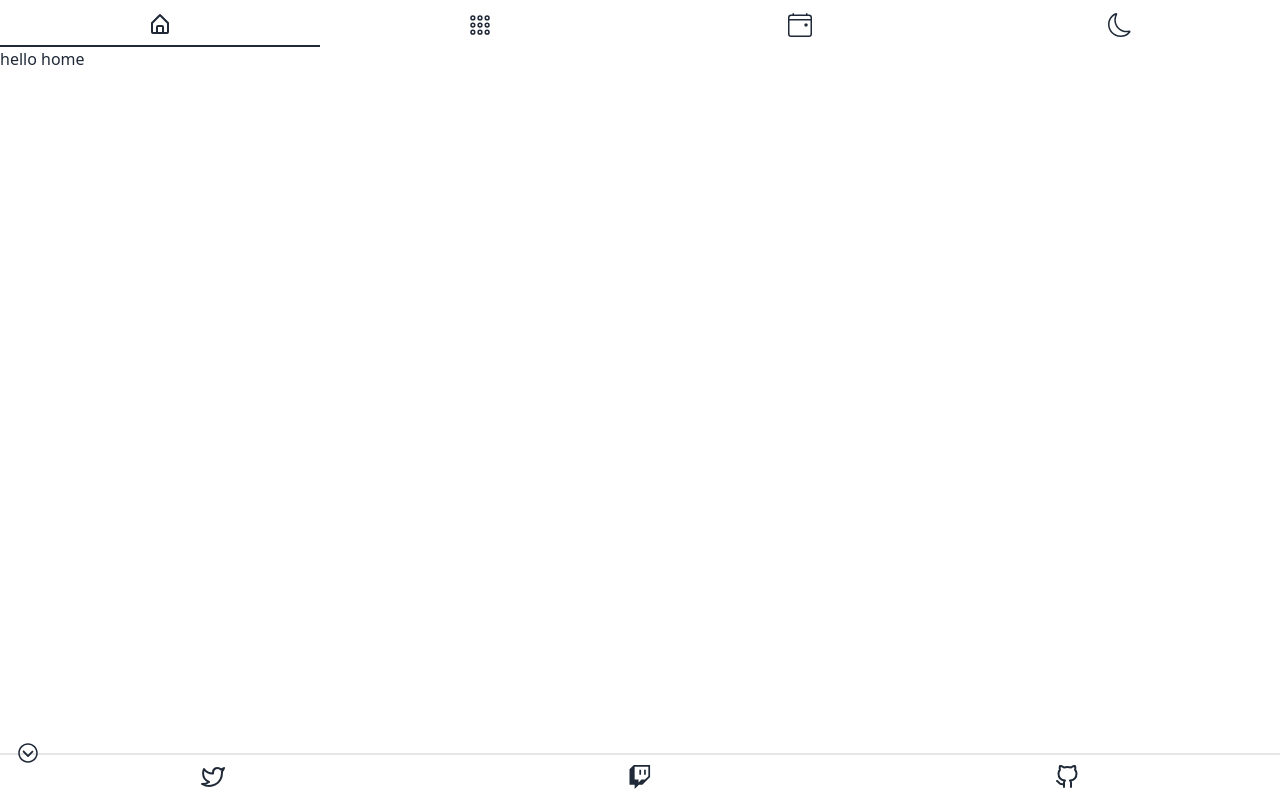
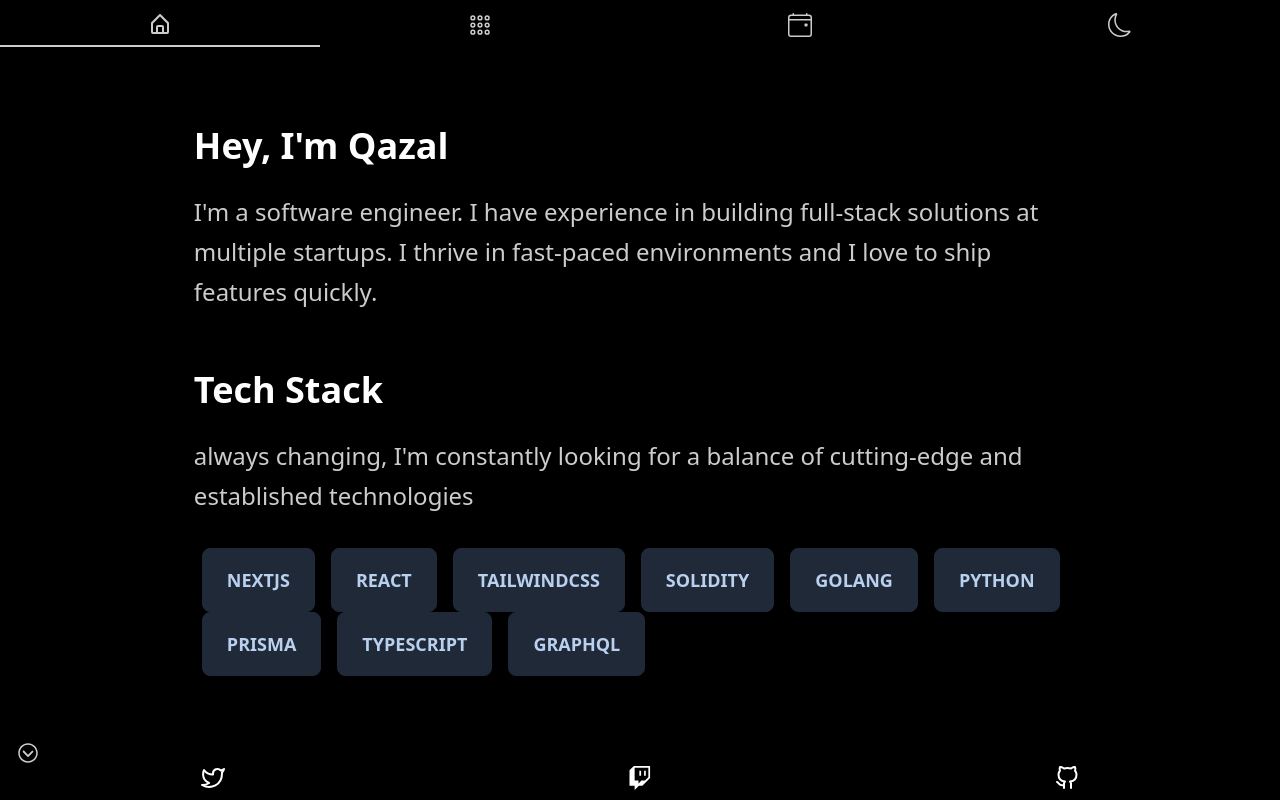
Before and after one commit to Qazalin/qazal.tech, a Next.js app: page / in a window 1280 px wide. Built offline with nearby package versions, Linux system fonts and the light colour scheme; a web font is replaced by a local one.

Commit message:
home + new theme

```diff
--- a/components/Layout.tsx
+++ b/components/Layout.tsx
@@ -4,11 +4,11 @@ import { Footer } from "./Footer";
 
 export const Layout: React.FC<PropsWithChildren<{}>> = ({ children }) => {
   return (
-    <div className="w-[100vw] h-[100vh] overflow-hidden flex flex-col">
+    <div className="w-[100vw] h-[100vh] overflow-hidden flex flex-col prose max-w-full">
       <div className="w-full h-12">
         <Navbar />
       </div>
-      <div className="w-[100vw] h-[calc(100vh-5rem)] overflow-y-auto">
+      <div className="w-[100vw] h-[calc(100vh-5rem)] overflow-y-auto flex flex-col justify-center items-center p-2 md:p-4 lg:p-6">
         {children}
       </div>
       <Footer />
--- a/components/home/About.tsx
+++ b/components/home/About.tsx
@@ -1,12 +1,12 @@
 export const About = () => {
   return (
-    <div>
+    <>
       <h3>Hey, I'm Qazal</h3>
       <p>
-        I'm a software engineer with experience in building full-stack solutions
-        at multiple startups. I thrive in fast-paced environments and I love to
-        ship features quickly.
+        I'm a software engineer. I have experience in building full-stack
+        solutions at multiple startups. I thrive in fast-paced environments and
+        I love to ship features quickly.
       </p>
-    </div>
+    </>
   );
 };
--- /dev/null
+++ b/components/home/Stack.tsx
@@ -0,0 +1,27 @@
+export const Stack = () => {
+  const techStack = [
+    "NextJs",
+    "React",
+    "TailwindCss",
+    "Solidity",
+    "GoLang",
+    "Python",
+    "Prisma",
+    "TypeScript",
+    "GraphQl",
+  ];
+  return (
+    <>
+      <h3>Tech Stack</h3>
+      <p>
+        always changing, I'm constantly looking for a balance of cutting-edge
+        and established technologies
+      </p>
+      {techStack.map((tech, i) => (
+        <button key={`tech-${i}`} className="btn btn-lg mx-2">
+          {tech}
+        </button>
+      ))}
+    </>
+  );
+};
--- a/components/home/index.ts
+++ b/components/home/index.ts
@@ -1 +1,2 @@
 export * from "./About";
+export * from "./Stack";
--- a/pages/_app.tsx
+++ b/pages/_app.tsx
@@ -14,10 +14,7 @@ import { Layout } from "components/Layout";
 
 function MyApp({ Component, pageProps }: AppProps) {
   return (
-    <ThemeProvider
-      defaultTheme="system"
-      value={{ dark: "black", light: "light" }}
-    >
+    <ThemeProvider defaultTheme="system">
       <DefaultSeo {...DEFAULT_SEO} />
       <Layout>
         <Component {...pageProps} />
--- a/pages/index.tsx
+++ b/pages/index.tsx
@@ -1,7 +1,13 @@
+import { About, Stack } from "components/home";
 import type { NextPage } from "next";
 
 const Home: NextPage = () => {
-  return <div>hello home</div>;
+  return (
+    <div className="prose prose-md md:prose-lg lg:prose-2xl">
+      <About />
+      <Stack />
+    </div>
+  );
 };
 
 export default Home;
--- a/tailwind.config.js
+++ b/tailwind.config.js
@@ -12,7 +12,48 @@ module.exports = {
     rtl: false,
     prefix: "",
     darkTheme: "dark",
-    themes: ["light", "black"],
+    themes: [
+      {
+        dark: {
+          primary: "#a5b4fc",
+
+          secondary: "#93c5fd",
+
+          accent: "#d1fae5",
+
+          neutral: "#1f2937",
+
+          "base-100": "#0000",
+
+          info: "#60a5fa",
+
+          success: "#36D399",
+
+          warning: "#fef08a",
+
+          error: "#f87171",
+        },
+        light: {
+          primary: "#a5b4fc",
+
+          secondary: "#93c5fd",
+
+          accent: "#d1fae5",
+
+          neutral: "#1f2937",
+
+          "base-100": "#0000",
+
+          info: "#60a5fa",
+
+          success: "#36D399",
+
+          warning: "#fef08a",
+
+          error: "#f87171",
+        },
+      },
+    ],
   },
   plugins: [require("daisyui"), require("@tailwindcss/typography")],
 };
```
